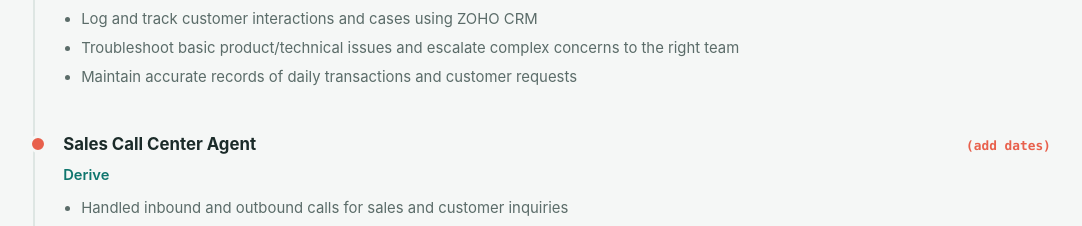
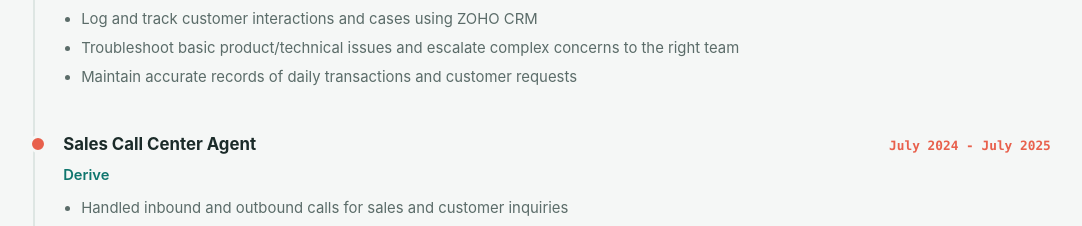
Before and after one commit to MyCodeJm/john-matthew-rey-portfolio, a plain HTML site: page index.html in a window 1280 px wide. Shown: the part 2160-2386 px from the top of the page, without its empty margins (98-1180 px from the left). Drawn offline with Linux system fonts and the light colour scheme.

Commit message:
Update index.html

```diff
--- a/index.html
+++ b/index.html
@@ -336,7 +336,7 @@
       <div class="tl-item">
         <div class="tl-head">
           <span class="tl-role">Sales Call Center Agent</span>
-          <span class="tl-dates placeholder">(add dates)</span>
+          <span class="tl-dates placeholder">July 2024 - July 2025</span>
         </div>
         <div class="tl-org">Derive</div>
         <ul>
```
